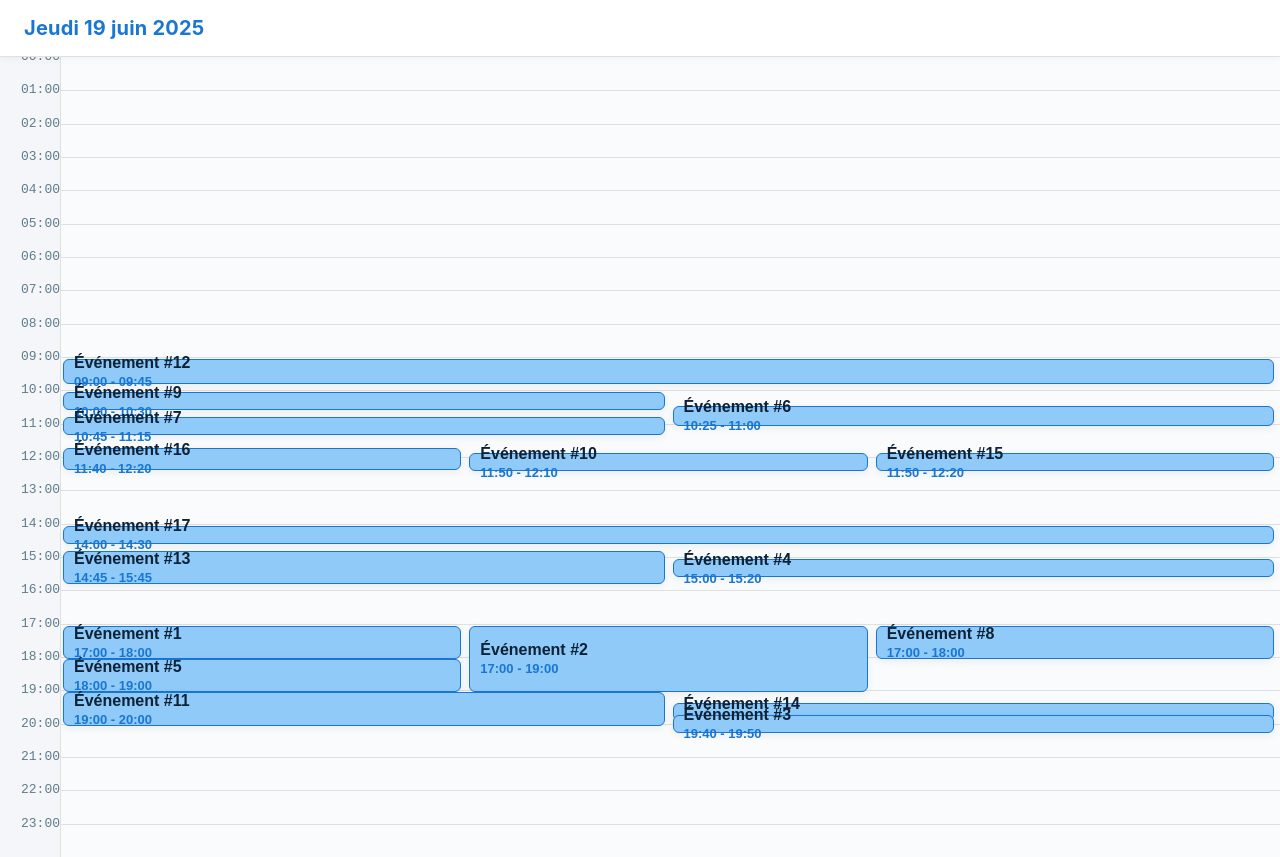
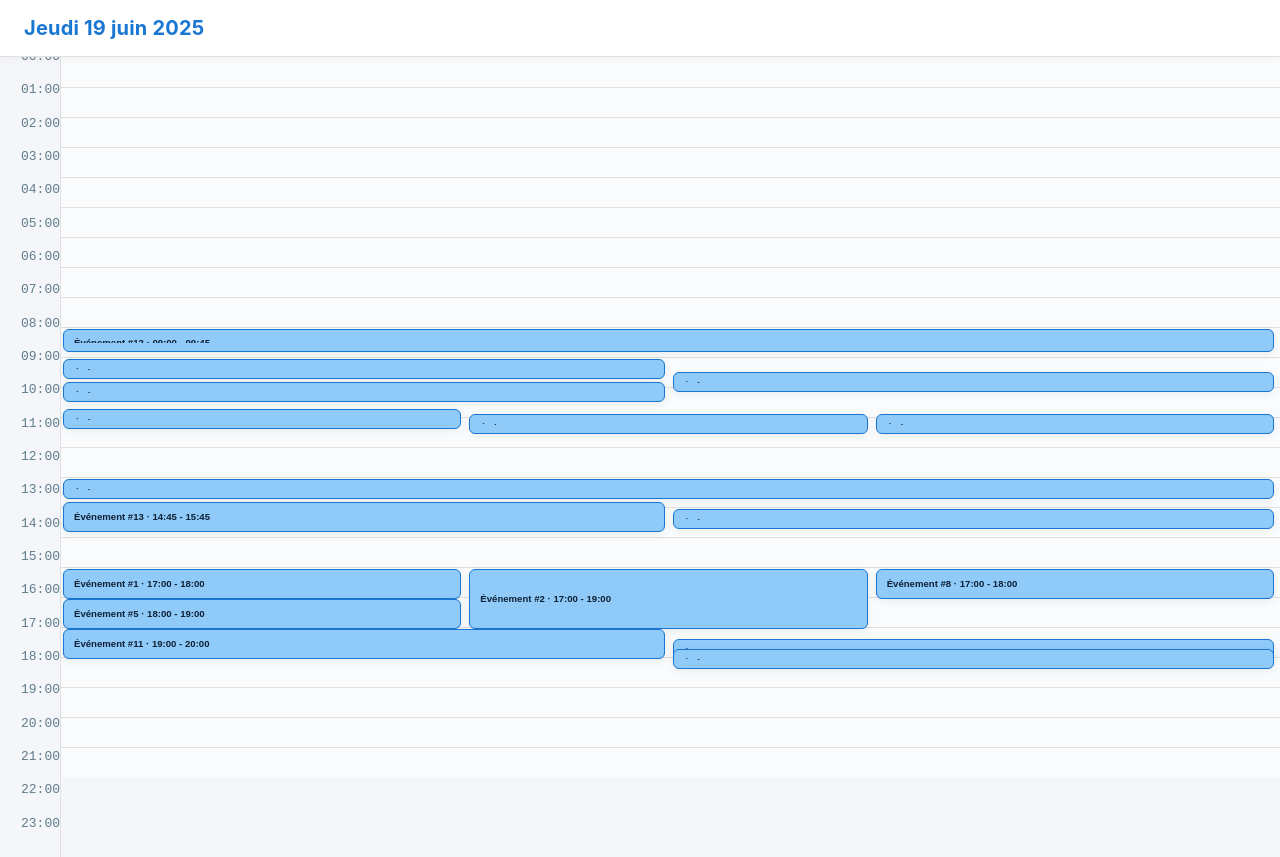
Before and after one commit to herradiamine/GoLendar-Front, a React (Create React App) app: page /19-06-2025 in a window 1280 px wide. Built offline with nearby package versions, Linux system fonts and the light colour scheme.

Commit message:
Test - #NOID - Finitions visuelles

```diff
--- a/src/App.js
+++ b/src/App.js
@@ -2,7 +2,7 @@ import React, { useEffect, useState } from 'react';
 import CalendarHeader from './components/CalendarHeader';
 import HourColumn from './components/HourColumn';
 import CalendarArea from './components/CalendarArea';
-import './styles/calendar.css';
+import './styles/Calendar.css';
 import './styles/App.css';
 
 // Fonction utilitaire pour convertir une heure ("HH:MM") en minutes depuis minuit
--- a/src/components/Event.js
+++ b/src/components/Event.js
@@ -22,6 +22,7 @@ const Event = ({ id, top, height, style = {}, start, duration, children }) => {
     <div
       id={String(id)}
       className="calendar-event"
+      title={`Événement #${id} · ${startStr} - ${endStr}`}
       style={{
         position: 'absolute',
         left: 0,
@@ -31,8 +32,7 @@ const Event = ({ id, top, height, style = {}, start, duration, children }) => {
         ...style,
       }}
     >
-      <div className="event-title">Événement #{id}</div>
-      <div className="event-time">{startStr} - {endStr}</div>
+      <span className="event-title">Événement #{id} · {startStr} - {endStr}</span>
     </div>
   );
 };
--- a/src/styles/calendar.css
+++ b/src/styles/Calendar.css
@@ -41,10 +41,11 @@
   position: relative;
   flex: 1 1 0;
   background: #fafbfc;
-  overflow: hidden;
+  overflow-y: auto;
   font-family: sans-serif;
   min-width: 0;
-  height: 100vh;
+  height: 90vh;
+  max-height: 100vh;
 }
 
 .calendar-event {
--- a/src/styles/Event.css
+++ b/src/styles/Event.css
@@ -1,10 +1,43 @@
-.event-title {
+.calendar-event {
+  z-index: 9999;
+  background: #90caf9;
+  border: 1px solid #1976d2;
+  border-radius: 6px;
+  color: #0d2236;
+  display: flex;
+  flex-direction: row;
+  align-items: center;
+  justify-content: flex-start;
   font-weight: bold;
-  font-size: 1rem;
-  margin-bottom: 2px;
+  box-shadow: 0 2px 8px rgba(0,0,0,0.07);
+  transition: box-shadow 0.2s;
+  margin: 2px;
+  position: absolute;
+  box-sizing: border-box;
+  min-height: 20px;
+  min-width: 0;
+  overflow: hidden;
+}
+
+.event-title,
+.event-time {
+  font-size: 0.60rem;
+  line-height: 1;
+  white-space: nowrap;
+  overflow: hidden;
+  text-overflow: ellipsis;
+  font-weight: bold;
+  display: inline;
 }
 
 .event-time {
-  font-size: 13px;
   color: #1976d2;
+  margin-left: 4px;
 }
+
+@media (max-width: 600px) {
+  .calendar-event {
+    min-height: 18px;
+    font-size: 0.4rem;
+  }
+}
```
